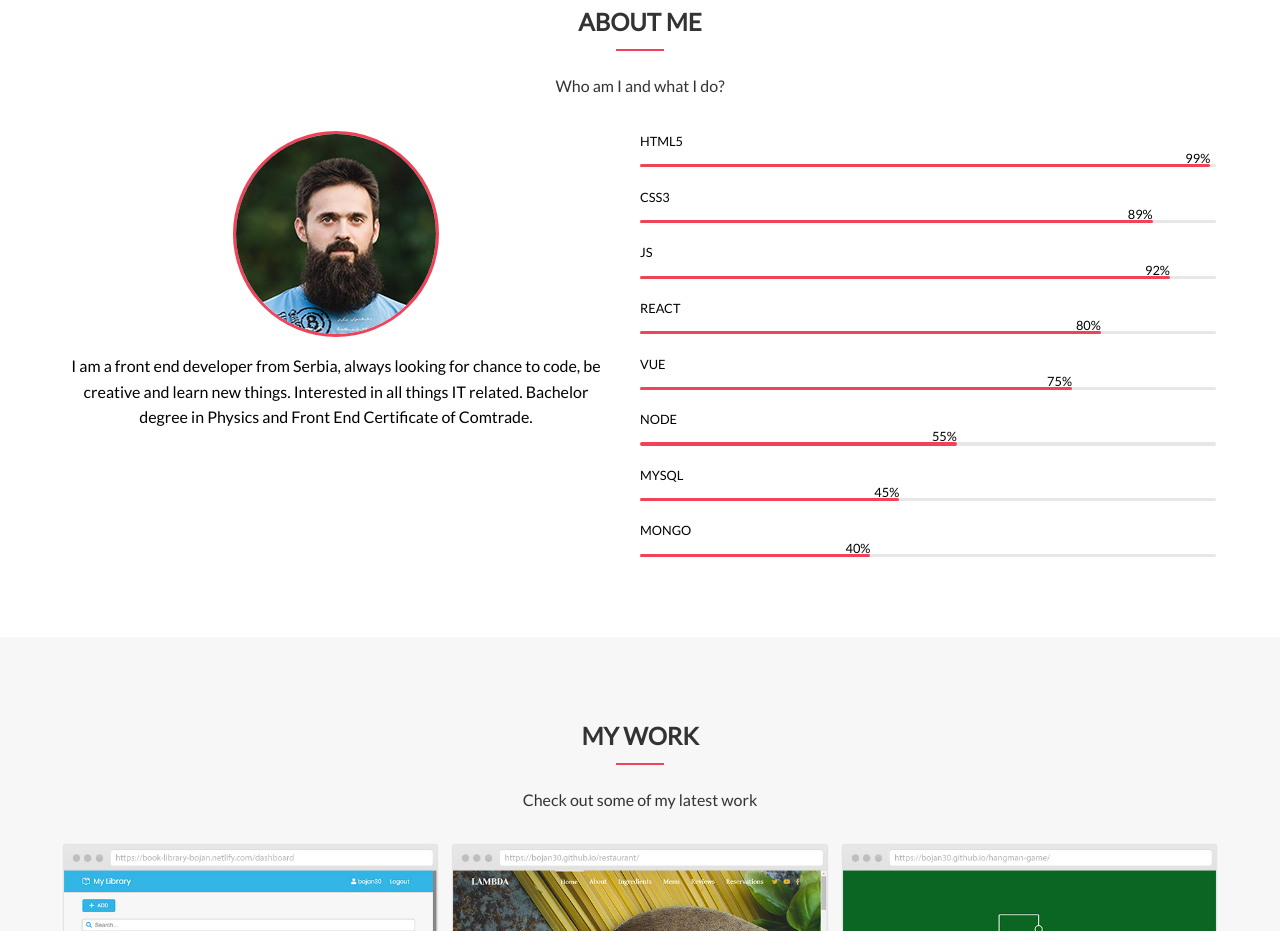
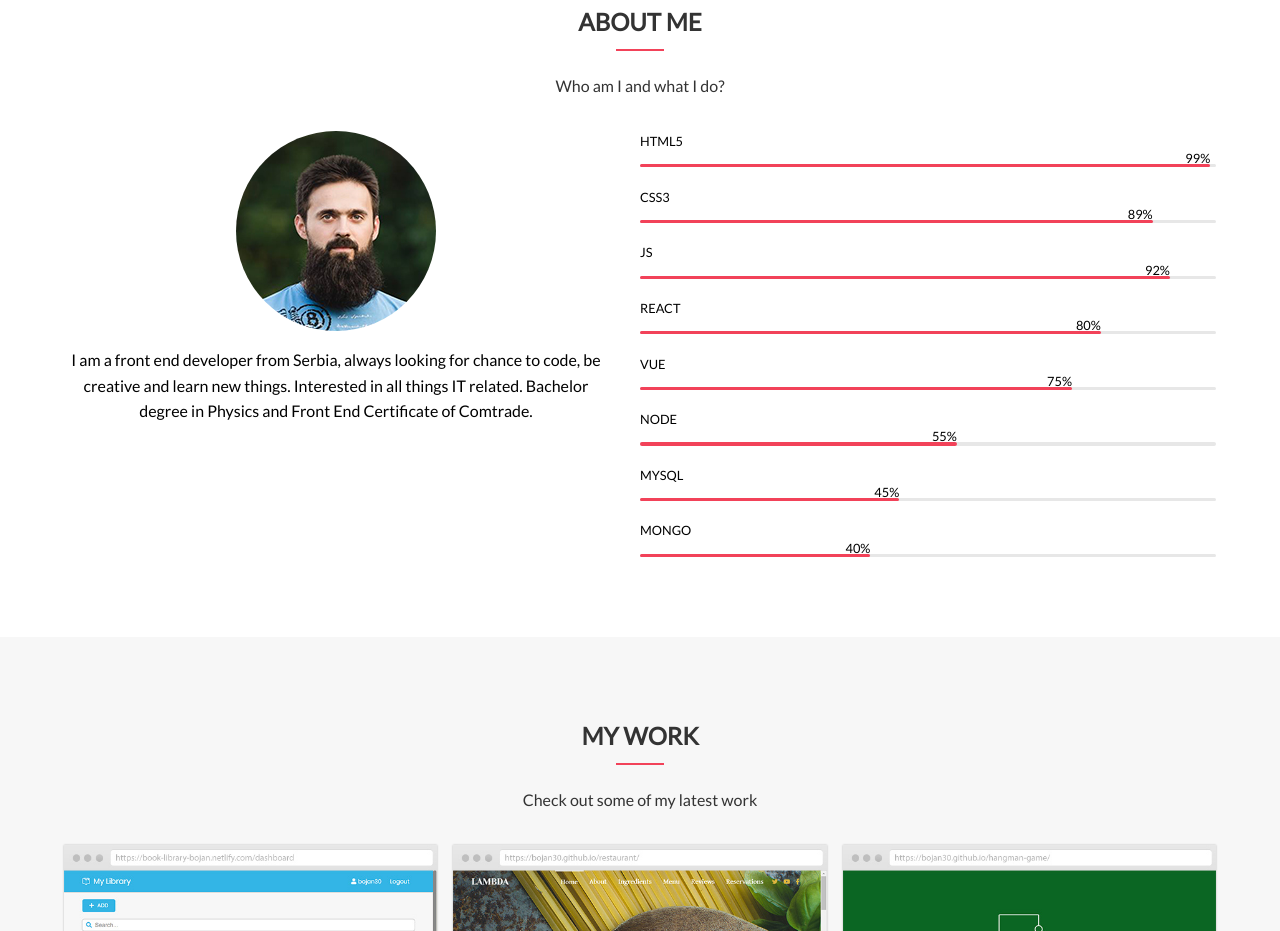
Before and after one commit to bojan30/portfolio, a plain HTML site: page index.html in a window 1280 px wide. Shown: the part 877-1808 px from the top of the page. Drawn offline with nearby package versions, Linux system fonts and the light colour scheme.

Commit message:
about photo change

```diff
--- a/css/style.css
+++ b/css/style.css
@@ -260,7 +260,10 @@ body {
   display: block;
   width: 100%;
   border-radius: 50%;
-  border: 0.2rem solid #f24259;
+  -webkit-border-radius: 50%;
+  -moz-border-radius: 50%;
+  -ms-border-radius: 50%;
+  -o-border-radius: 50%;
 }
 .skills {
   -webkit-box-flex: 1;
```
Also changed, not shown: images/photo.png (added).
